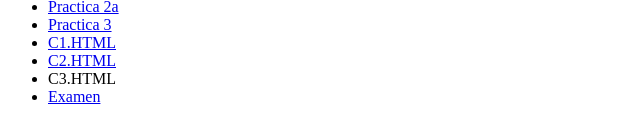
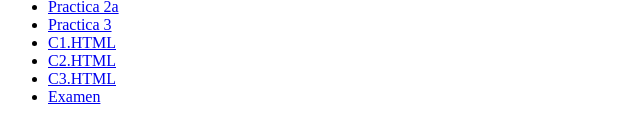
Before and after one commit to xcriller/xcriller.github.io, a plain HTML site: page index.html in a window 1280 px wide. Shown: the part 152-292 px from the top of the page, 0-640 px from the left. Drawn offline with Linux system fonts and the light colour scheme.

Commit message:
modificado

```diff
--- a/index.html
+++ b/index.html
@@ -18,7 +18,7 @@
     <li><a href="p3.html">Practica 3</a></li>
     <li><a href="c1.html">C1.HTML</a></li>
     <li><a href="c2.html">C2.HTML</a></li>
-    <li><a href="c3.html"></a>C3.HTML</li>
+    <li><a href="c3.html">C3.HTML</a></li>
     <li><a href="examen.html">Examen</a></li>
   </ul>
 
```
